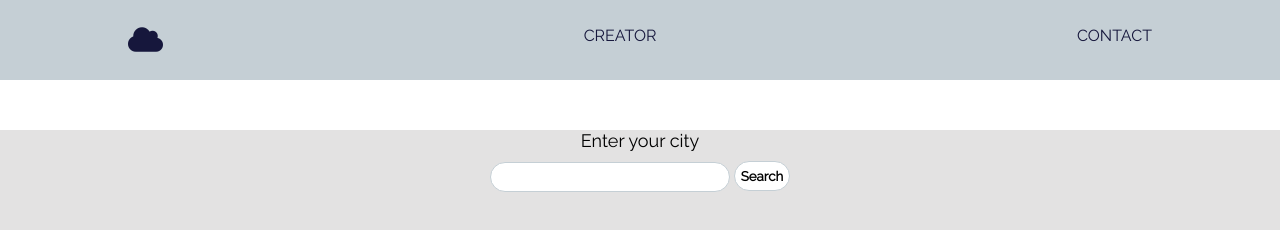
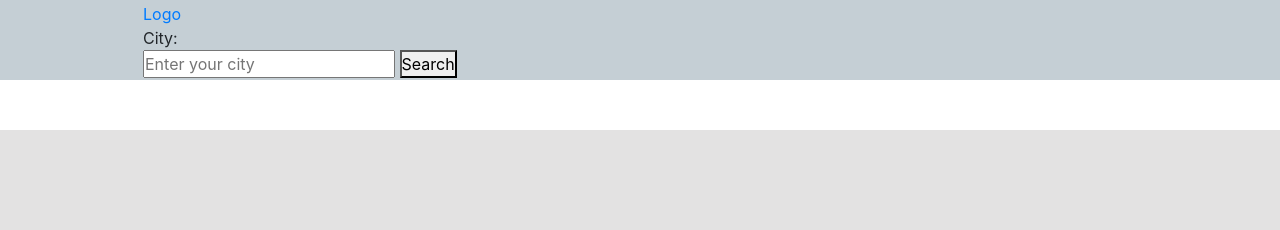
Before and after one commit to aftershockdev/Weather-App, a website: page index.html in a window 1280 px wide. Drawn offline with nearby package versions, Linux system fonts and the light colour scheme.

Commit message:
remove state cards

```diff
--- a/index.html
+++ b/index.html
@@ -5,43 +5,44 @@
   <meta name="viewport" content="width=device-width, initial-scale=1.0">
   <link rel="stylesheet" href="https://use.fontawesome.com/releases/v5.12.1/css/all.css" integrity="sha384-v8BU367qNbs/aIZIxuivaU55N5GPF89WBerHoGA4QTcbUjYiLQtKdrfXnqAcXyTv" crossorigin="anonymous">
   <link href="https://fonts.googleapis.com/css?family=Raleway&display=swap" rel="stylesheet">
+  <link rel="stylesheet" href="https://stackpath.bootstrapcdn.com/bootstrap/4.4.1/css/bootstrap.min.css" integrity="sha384-Vkoo8x4CGsO3+Hhxv8T/Q5PaXtkKtu6ug5TOeNV6gBiFeWPGFN9MuhOf23Q9Ifjh" crossorigin="anonymous">
+
   <link rel="stylesheet" href="css/main.css">
   <title>Document</title>
 </head>
 <body>
+  <nav>
+    <div class="nav-wrapper">
+      <div class="container">
+        <div class="nav-block">
+      <a href="#" class="brand-logo right">Logo</a>
+      <div class="search-items">
+        <span class="search-name">City:</span>
+        <div class="search-sub">
+          <input type="text" class='search-subitem' placeholder="Enter your city ">
+        <button class='search-button'>Search</button>
+        </div>
+        </div>
+      </div>
+    </div>
+    </div>
+  </nav>
 
 
-  <nav>
-    <div class="nav-wrapper">
-    <ul class='nav-bar'>
-      <i class="fas fa-cloud"></i>
-      <li class='nav-item'><a href="#">Creator</a></li>
-      <li class='nav-item'><a href="#">Contact</a></li>
-    </ul>
-  </div>
-
-  </nav>
 
   <main>
     <div class="search-layout">
       <div class="container">
+         <div class="search-wrap">
+           <div class="search-items">
         <div class="search-cards">
 
-        </div>
-        <div class="search-items">
-          <p> Enter your city</p>
-          <div class="search-sub">
-            <input type="text" class='search-subitem'>
-          <button class='search-button'>Search</button>
-          </div>
-
-        </div>
       </div>
     </div>
+    </div>
 
-
+  </div>
   </main>
-
 
 
 
```
